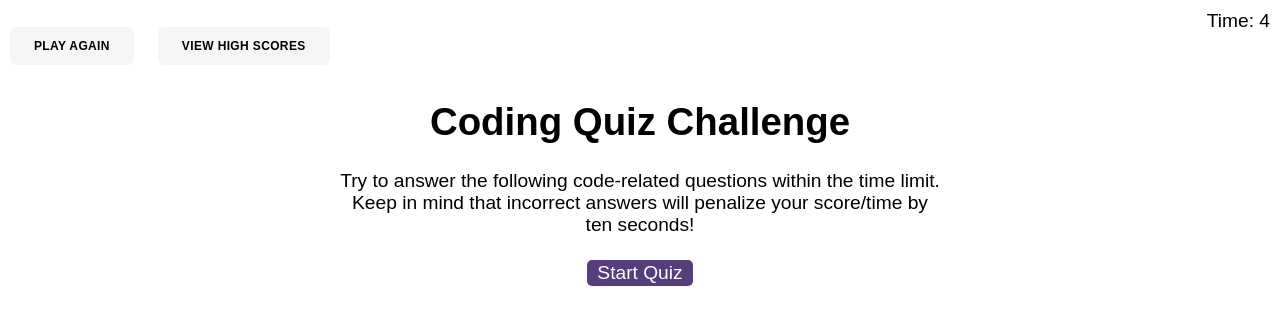
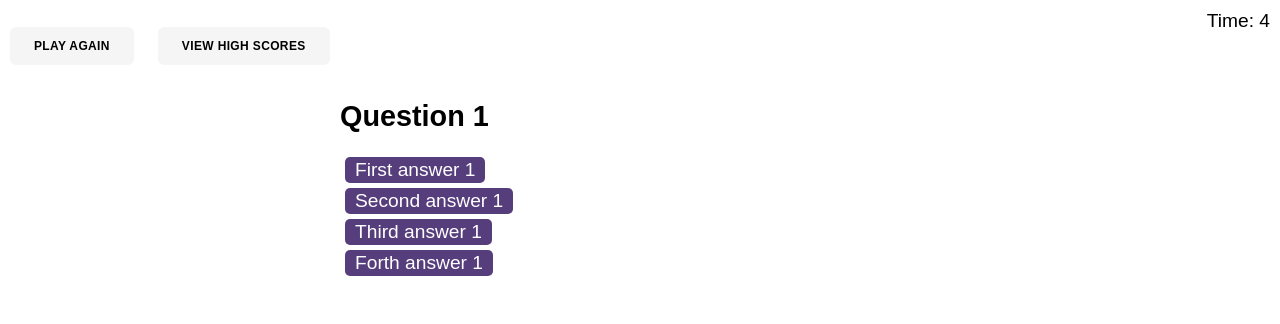
Before and after one commit to wisethee/js-quiz, a plain HTML site: page index.html in a window 1280 px wide. Both pictures are taken after a click on the button "Start Quiz". Drawn offline with Linux system fonts and the light colour scheme.

Commit message:
feat: add questions render event listeners

```diff
--- a/assets/js/logic.js
+++ b/assets/js/logic.js
@@ -2,6 +2,10 @@
 const startScreenElement = document.getElementById("start-screen");
 const questionsElement = document.getElementById("questions");
 const endScreenElement = document.getElementById("end-screen");
+const feedbackElement = document.getElementById("feedback");
+
+const questionTitle = document.getElementById("question-title");
+const questionChoices = document.getElementById("question-choices");
 
 const timeElement = document.getElementById("time");
 const startElement = document.getElementById("start");
@@ -9,24 +13,111 @@ const startElement = document.getElementById("start");
 /** Inputs */
 let count = 6;
 
-/** Timer */
+let questionsCount = 0;
+const questionsLength = questions.length;
+
+/** Init Screen */
+const init = () => {
+  timeElement.innerHTML = count;
+};
+
+init();
+
+/** Toggle element */
+const renderPageSection = (elementToHide, elementToRender) => {
+  elementToHide.classList.add("hide");
+  elementToRender.classList.remove("hide");
+};
+
+/** End Game */
+const endGame = () => {
+  renderPageSection(questionsElement, endScreenElement);
+};
+
+/** Global Game Timer */
 const startTimer = () => {
   const interval = setInterval(() => {
     count--;
     timeElement.innerHTML = count;
 
     if (count === 0) {
-      startScreenElement.classList.add("hide");
-      endScreenElement.classList.remove("hide");
+      endGame();
       clearInterval(interval);
       return;
     }
   }, 1000);
 };
 
-/** Start */
+/** Destroy question */
+const destroyQuestion = () => {
+  questionTitle.innerHTML = "";
+  questionChoices.innerHTML = "";
+};
+
+/** Hide & Show Feedback element */
+const hideFeedback = () => {
+  feedbackElement.classList.add("hide");
+};
+
+const showFeedback = () => {
+  feedbackElement.classList.remove("hide");
+};
+
+/** Check Answer */
+const checkAnswer = (id, answer) => {
+  showFeedback();
+  console.log(feedbackElement);
+  if (answer === Number(id)) {
+    feedbackElement.innerHTML = "correct";
+  } else {
+    feedbackElement.innerHTML = "wrong";
+  }
+};
+
+/** Build Question Element */
+const buildQuestion = (question) => {
+  const { title, answer, choices } = question;
+
+  questionTitle.innerHTML = title;
+
+  choices.forEach((choice, index) => {
+    const questionElement = document.createElement("button");
+    questionElement.setAttribute("id", index);
+    questionElement.innerHTML = choice;
+    questionElement.addEventListener("click", (event) => {
+      const { id } = event.target;
+
+      questionsCount++;
+
+      checkAnswer(id, answer);
+
+      const questionTimeout = setTimeout(() => {
+        if (questionsCount !== questionsLength) {
+          destroyQuestion();
+          buildQuestion(questions[questionsCount]);
+        } else {
+          renderPageSection(questionsElement, endScreenElement);
+          hideFeedback();
+        }
+      }, 300);
+    });
+
+    hideFeedback();
+
+    questionChoices.appendChild(questionElement);
+  });
+};
+
+/** Render Questions */
+const renderQuestions = () => {
+  renderPageSection(startScreenElement, questionsElement);
+  buildQuestion(questions[questionsCount]);
+};
+
+/** Start Quiz */
 const startHandler = () => {
   startTimer();
+  renderQuestions();
 };
 
 /** Event Listeners */
--- a/assets/js/questions.js
+++ b/assets/js/questions.js
@@ -0,0 +1,32 @@
+const questions = [
+  {
+    title: "Question 1",
+    choices: [
+      "First answer 1",
+      "Second answer 1",
+      "Third answer 1",
+      "Forth answer 1",
+    ],
+    answer: 3,
+  },
+  {
+    title: "Question 2",
+    choices: [
+      "First answer 2",
+      "Second answer 2",
+      "Third answer 2",
+      "Forth answer 2",
+    ],
+    answer: 1,
+  },
+  {
+    title: "Question 3",
+    choices: [
+      "First answer 3",
+      "Second answer 3",
+      "Third answer 3",
+      "Forth answer 3",
+    ],
+    answer: 4,
+  },
+];
--- a/index.html
+++ b/index.html
@@ -31,7 +31,7 @@
 
     <div id="questions" class="hide">
       <h2 id="question-title"></h2>
-      <div id="choices" class="choices"></div>
+      <div id="question-choices" class="choices"></div>
     </div>
 
     <div id="end-screen" class="hide">
```
